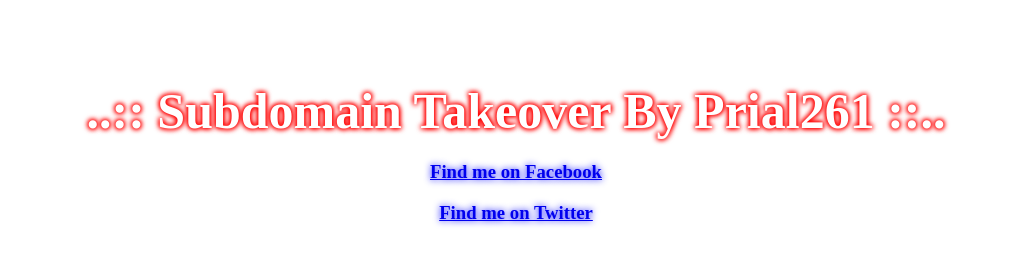
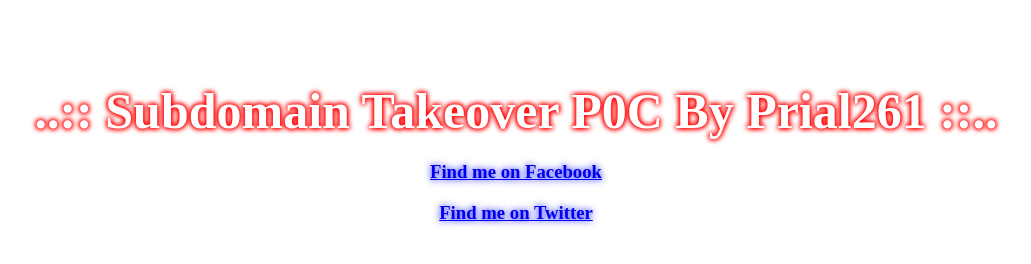
Before and after one commit to 0xPrial/0xpria1, a website: page index.html in a window 1280 px wide. Shown: the whole page, without its empty margins (124-1155 px from the left). Drawn offline with Linux system fonts and the light colour scheme.

Commit message:
Update index.html

```diff
--- a/index.html
+++ b/index.html
@@ -5,7 +5,7 @@
 	</style>
 </head>
 <body style="text-shadow:0px 0px 7px blue; text-align:center; bg-color:#000000">
-<h1><br><br><font style="text-shadow: 0px 0px 6px rgb(255, 0, 0), 0px 0px 5px rgb(255, 0, 0), 0px 0px 5px rgb(255, 0, 0); color: rgb(255, 255, 255); font-weight: bold; font-size:50px;">..:: Subdomain Takeover By Prial261 ::..</font><br /></h1>
+<h1><br><br><font style="text-shadow: 0px 0px 6px rgb(255, 0, 0), 0px 0px 5px rgb(255, 0, 0), 0px 0px 5px rgb(255, 0, 0); color: rgb(255, 255, 255); font-weight: bold; font-size:50px;">..:: Subdomain Takeover P0C By Prial261 ::..</font><br /></h1>
 <h3><a href="https://facebook.com/prial261">Find me on Facebook</a></h3>
 <h3><a href="https://twitter.com/prial261">Find me on Twitter</a></h3>
 </body>
```
